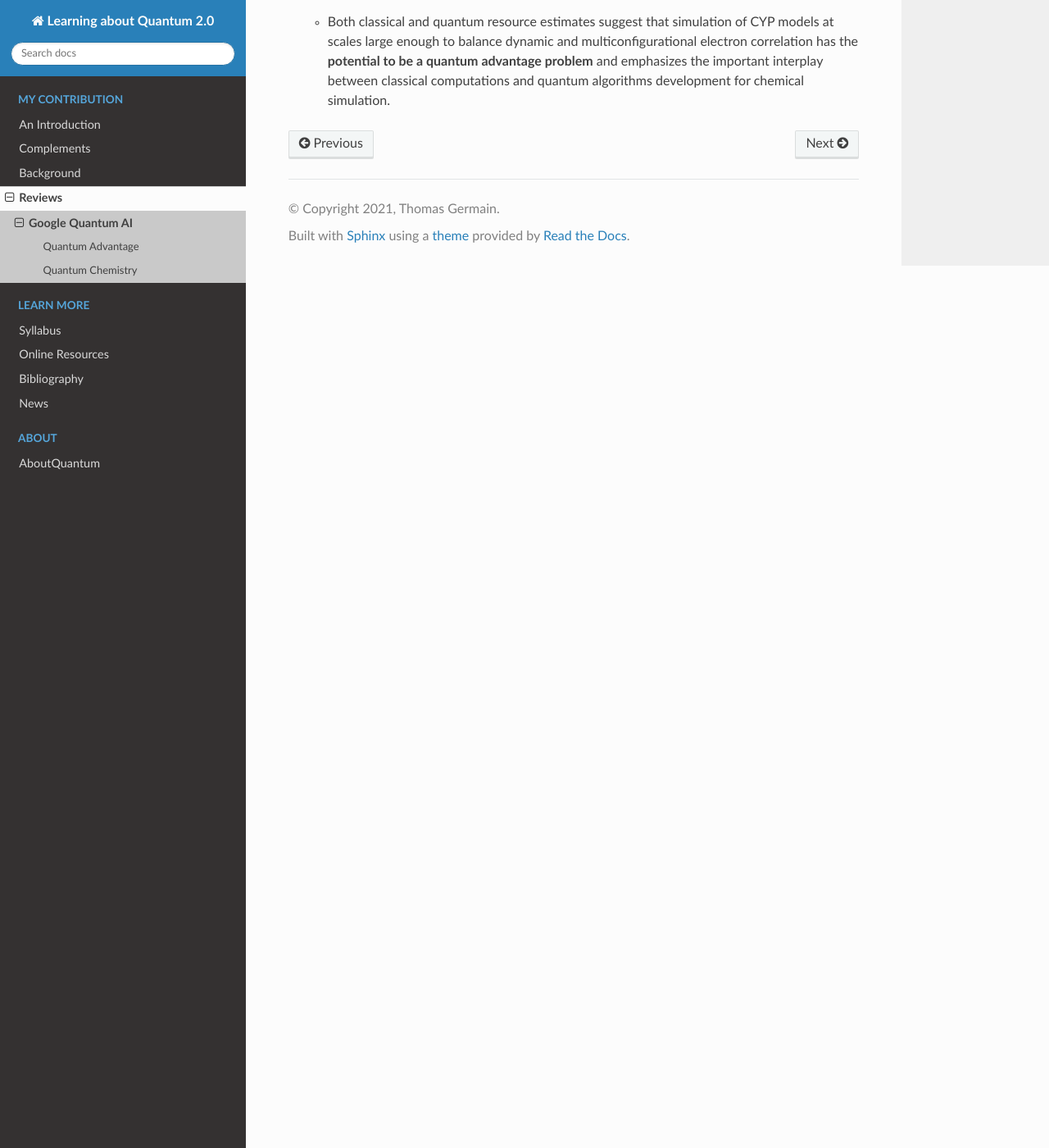
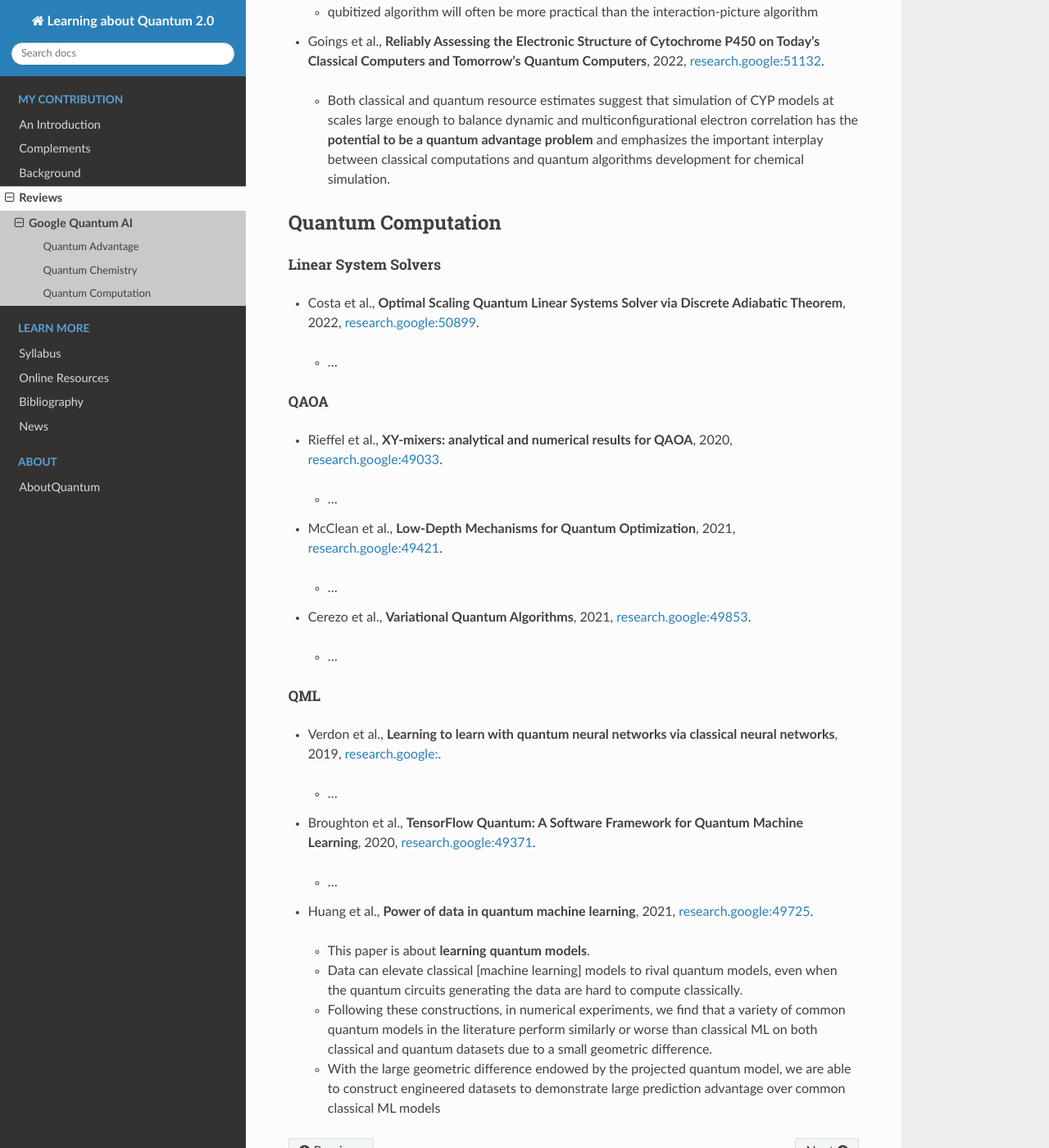
Before and after one commit to tomlqc/about-quantum, a Sphinx documentation site: the page built from source/reviews/google.rst, in a window 1280 px wide and 1400 px high, scrolled down 4825 px. Shown: the whole window at 82% size. Built offline with Sphinx 7.4.7 and the Read the Docs theme 2.0.0, drawn with Linux system fonts in a browser that asks for light colours; cross-references to code outside the pages are shown as plain code; some of the changed text lies outside the part shown.

Commit message:
reviews.google: quantum computation, list w/o summary.

```diff
--- a/source/reviews/google.rst
+++ b/source/reviews/google.rst
@@ -5,8 +5,8 @@ Google Quantum AI
   Today I wanted to get an insight into Google's research activities,
   and I reviewed the publicly available research publications since 2017
   as listed on `Quantum AI <https://quantumai.google/research/publications>`_.
-  I focussed on three areas: quantum chemistry, quantum optimization together with QML,
-  and quantum advantage. - December 12, 2022
+  I focussed on three areas: quantum advantage, quantum chemistry,
+  quantum computation (linear system solvers, QAOA, QML). - December 12, 2022
 
 .. contents::
     :local:
@@ -57,7 +57,7 @@ Quantum Advantage
     wherein a local perturbation is rapidly amplified over time. [...]
     Quantum scrambling is enabled by two different mechanisms: operator spreading and operator entanglement."
   - "entanglement in the space of quantum operators is the key to computational complexity of quantum observable."
-  - :draft:`To read again :)`
+  - :draft:`To read again ;)`
 
 - | Babbush et al., **Focus Beyond Quadratic Speedups for Error-Corrected Quantum Advantage**, 2021,
     `research.google:49747 <https://research.google/pubs/pub49747>`_.
@@ -75,7 +75,7 @@ Quantum Advantage
     `research.google:50415 <https://research.google/pubs/pub50415>`_ :cite:`McClean_2021`.
 
   - "Leveraging results that quantum computers cannot outpace the physical world, we build to the controversial stance that some chemical problems are best viewed as problems for which no algorithm can deliver their solution in general, known in computer science as undecidable problems. This has implications for the predictive power of thermodynamic models and topics like the ergodic hypothesis. However, we argue that this perspective is not defeatist, but rather helps shed light on the success of existing chemical models like transition state theory, molecular orbital theory, and thermodynamics as models that benefit from data.
-  - :draft:`To read again :)`
+  - :draft:`To read again ;)`
 
 - | Huang et al., **Quantum advantage in learning from experiments**, 2022,
     `research.google:50941 <https://research.google/pubs/pub50941>`_ :cite:`Huang_2022`.
@@ -201,3 +201,55 @@ Algorithms
     emphasizes the important interplay between classical computations and quantum algorithms development for chemical simulation.
 
 .. ---------------------------------------------------------------------------
+
+Quantum Computation
+-------------------
+
+Linear System Solvers
+^^^^^^^^^^^^^^^^^^^^^
+
+- | Costa et al., **Optimal Scaling Quantum Linear Systems Solver via Discrete Adiabatic Theorem**, 2022,
+    `research.google:50899 <https://research.google/pubs/pub50899>`_.
+
+  - ...
+
+QAOA
+^^^^
+
+- | Rieffel et al., **XY-mixers: analytical and numerical results for QAOA**, 2020,
+    `research.google:49033 <https://research.google/pubs/pub49033>`_.
+
+  - ...
+
+- | McClean et al., **Low-Depth Mechanisms for Quantum Optimization**, 2021,
+    `research.google:49421 <https://research.google/pubs/pub49421>`_.
+
+  - ...
+
+- | Cerezo et al., **Variational Quantum Algorithms**, 2021,
+    `research.google:49853 <https://research.google/pubs/pub49853>`_.
+
+  - ...
+
+QML
+^^^
+
+- | Verdon et al., **Learning to learn with quantum neural networks via classical neural networks**, 2019,
+    `research.google: <https://research.google/pubs/pub>`_.
+
+  - ...
+
+- | Broughton et al., **TensorFlow Quantum: A Software Framework for Quantum Machine Learning**, 2020,
+    `research.google:49371 <https://research.google/pubs/pub49371>`_.
+
+  - ...
+
+- | Huang et al., **Power of data in quantum machine learning**, 2021,
+    `research.google:49725 <https://research.google/pubs/pub49725>`_.
+
+  - This paper is about **learning quantum models**.
+  - Data can elevate classical [machine learning] models to rival quantum models, even when the quantum circuits generating the data are hard to compute classically.
+  - Following these constructions, in numerical experiments, we find that a variety of common quantum models in the literature perform similarly or worse than classical ML on both classical and quantum datasets due to a small geometric difference.
+  - With the large geometric difference endowed by the projected quantum model, we are able to construct engineered datasets to demonstrate large prediction advantage over common classical ML models
+
+.. ---------------------------------------------------------------------------
```
